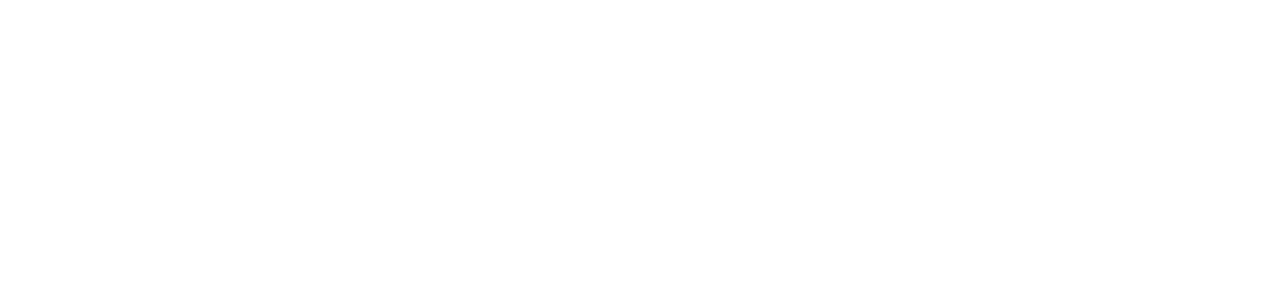
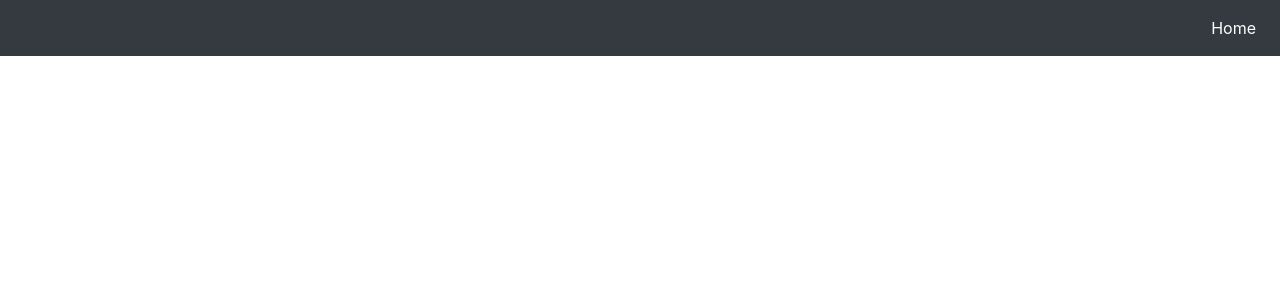
Before and after one commit to EmilioRoche/sports-stats, a React (Create React App) app: page / in a window 1280 px wide. Before the commit this address had no page. Shown: the top 300 px of the page. Built offline with nearby package versions, Linux system fonts and the light colour scheme.

Commit message:
added home nav

```diff
--- a/public/index.html
+++ b/public/index.html
@@ -25,6 +25,24 @@
       Learn how to configure a non-root public URL by running `npm run build`.
     -->
     <title>React App</title>
+
+    <!-- jquery latest -->
+    <script src="https://code.jquery.com/jquery-latest.js"></script>
+
+    <!-- bootstrap version 4.3.1 -->
+    <link rel="stylesheet" href="https://stackpath.bootstrapcdn.com/bootstrap/4.3.1/css/bootstrap.min.css">
+    <script src="https://stackpath.bootstrapcdn.com/bootstrap/4.3.1/js/bootstrap.min.js"></script>
+
+    <!-- bootstrap popper 1.14.7 -->
+    <script src="https://cdnjs.cloudflare.com/ajax/libs/popper.js/1.14.7/umd/popper.min.js"></script>
+
+    <!-- ekko lightbox 5.3.0 -->
+    <link rel="stylsheet" href="https://cdnjs.cloudflare.com/ajax/libs/ekko-lightbox/5.3.0/ekko-lightbox.css">
+    <script src="https://cdnjs.cloudflare.com/ajax/libs/ekko-lightbox/5.3.0/ekko-lightbox.js"></script>
+
+    <!-- font awesome 4.7.0 -->
+    <link rel="stylesheet" href="https://cdnjs.cloudflare.com/ajax/libs/font-awesome/4.7.0/css/font-awesome.min.css">
+
   </head>
   <body>
     <noscript>You need to enable JavaScript to run this app.</noscript>
--- a/src/App.js
+++ b/src/App.js
@@ -1,15 +1,18 @@
 import React from 'react';
 import {BrowserRouter as Router, Route, Routes} from 'react-router-dom';
 import Sports from './components/Sports';
+import Nav from './components/Nav';
 
 function App(){
   return (
     <Router>
       <div className="App">
         <header className="App-header">
-            <Routes>
+          <Nav>
+          <Routes>
             <Route path="/sports-stats" index element={<Sports />} />
             </Routes>
+          </Nav>
         </header>
       </div>
     </Router>
--- /dev/null
+++ b/src/components/Nav.js
@@ -0,0 +1,18 @@
+import React from "react";
+import { Link } from 'react-router-dom';
+
+function Nav(){
+    return(
+        <nav class="navbar navbar-expand-lg navbar-dark bg-dark top">
+            <button class="navbar-toggler" type="button" data-toggle="collapse" data-target="#navMainMenu" aria-controls="navMainMenu" aria-expanded="false" aria-label="Toggle navigation">
+                <span class="navbar-toggler-icon"></span>
+            </button>
+            <div id="navMainMenu" class="navbar-collapse collapse">
+                <div class="navbar-nav ml-auto">
+                    <Link to='/sports-stats' className="nav-item nav-link active">Home</Link>
+                </div>
+            </div>
+        </nav>
+    )
+}
+export default Nav;
```
